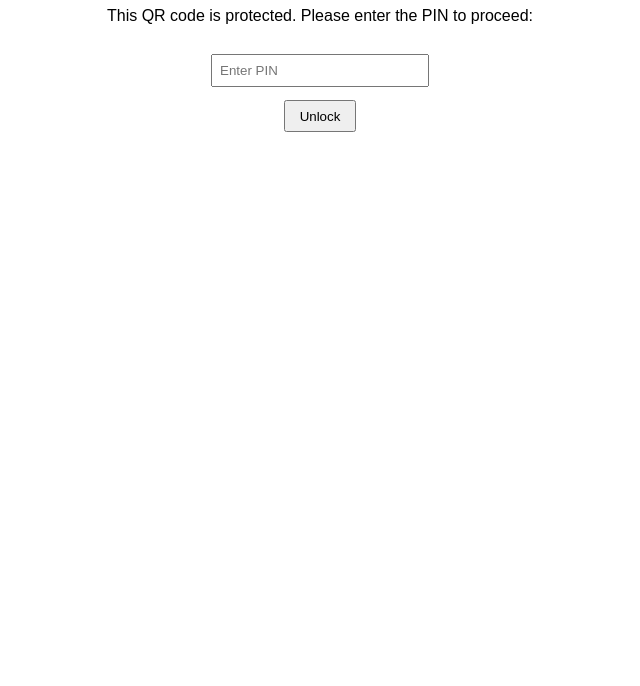
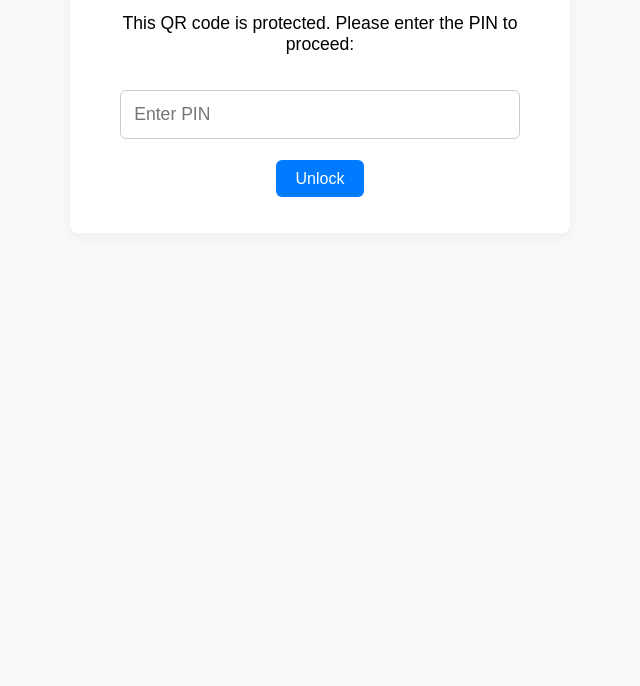
Before and after one commit to M3FZ07/qr-code-generator, a plain HTML site: page redirect.html in a window 1280 px wide. Shown: the part 114-800 px from the top of the page, without its empty margins (320-960 px from the left). Drawn offline with Linux system fonts and the light colour scheme.

Commit message:
Update redirect.html
larger font

```diff
--- a/redirect.html
+++ b/redirect.html
@@ -1,20 +1,75 @@
 <!DOCTYPE html>
 <html lang="en">
 <head>
-  <meta charset="UTF-8">
+  <meta charset="UTF-8" />
+  <meta name="viewport" content="width=device-width, initial-scale=1.0" />
   <title>Enter PIN to Access</title>
   <style>
-    body { font-family: sans-serif; text-align: center; padding: 2em; }
-    input { padding: 0.5em; margin: 1em; width: 200px; }
-    button { padding: 0.5em 1em; }
+    * {
+      box-sizing: border-box;
+    }
+    body {
+      font-family: sans-serif;
+      margin: 0;
+      padding: 0;
+      min-height: 100vh;
+      display: flex;
+      justify-content: center;
+      align-items: flex-start;
+      padding-top: 2em;
+      background: #f9f9f9;
+    }
+    .container {
+      text-align: center;
+      width: 100%;
+      max-width: 500px;
+      padding: 1.5em;
+      background: #fff;
+      box-shadow: 0 4px 12px rgba(0,0,0,0.05);
+      border-radius: 8px;
+    }
+    h1 {
+      font-size: 1.8em;
+      margin-bottom: 0.5em;
+    }
+    p {
+      font-size: 1.1em;
+      margin-bottom: 1.5em;
+    }
+    input {
+      width: 90%;
+      max-width: 400px;
+      padding: 0.75em;
+      font-size: 1.1em;
+      margin: 0.5em 0;
+      border: 1px solid #ccc;
+      border-radius: 6px;
+    }
+    button {
+      font-size: 1em;
+      padding: 0.6em 1.2em;
+      margin: 0.75em 0.3em;
+      cursor: pointer;
+      border: none;
+      background-color: #007bff;
+      color: white;
+      border-radius: 6px;
+      transition: background-color 0.2s ease-in-out;
+    }
+    button:hover {
+      background-color: #0056b3;
+    }
   </style>
 </head>
 <body>
-  <h1>🔒 Enter PIN to Access Link</h1>
-  <p>This QR code is protected. Please enter the PIN to proceed:</p>
-  <input type="text" id="enteredPin" placeholder="Enter PIN">
-  <br>
-  <button onclick="verifyPin()">Unlock</button>
+  <div class="container">
+    <h1>🔒 Enter PIN to Access Link</h1>
+    <p>This QR code is protected. Please enter the PIN to proceed:</p>
+
+    <input type="text" id="enteredPin" placeholder="Enter PIN" />
+    <br />
+    <button onclick="verifyPin()">Unlock</button>
+  </div>
 
   <script>
     const params = new URLSearchParams(window.location.search);
@@ -26,7 +81,7 @@
       if (entered === correctPIN) {
         window.location.href = targetURL;
       } else {
-        alert('Incorrect PIN. Try again.');
+        alert('Incorrect PIN. Please try again.');
       }
     }
   </script>
```
